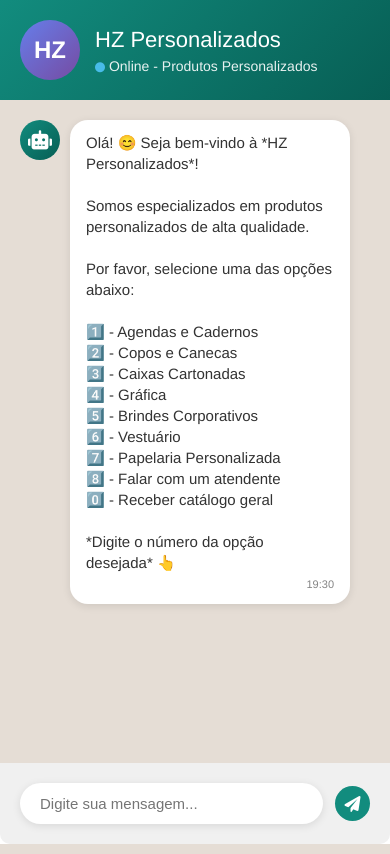
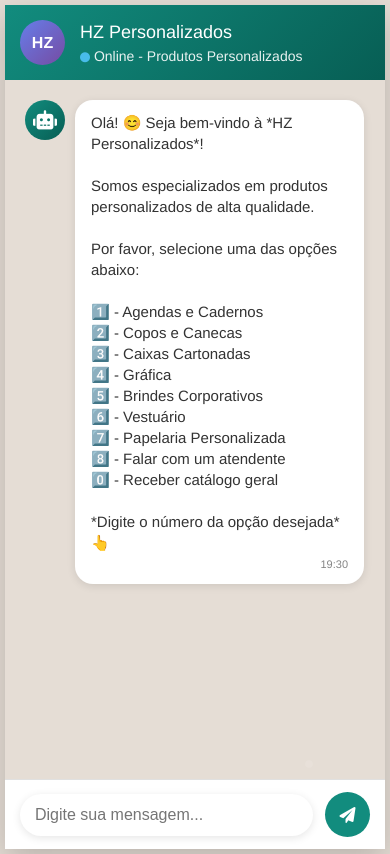
Before and after one commit to marcelloheck-arch/hz-demo, a plain HTML site: page index.html in a window 390 px wide. Drawn offline with Linux system fonts and the light colour scheme.

Commit message:
🔧 Mobile fixes: input positioning, link overflow, viewport adjustments

```diff
--- a/index.html
+++ b/index.html
@@ -18,28 +18,31 @@
             background: #e5ddd5;
             margin: 0;
             padding: 0;
-            height: 100vh;
-            overflow: hidden;
+            min-height: 100vh;
+            overflow-x: hidden;
         }
 
         .whatsapp-container {
             display: flex;
-            height: 100vh;
+            min-height: 100vh;
             background: #e5ddd5;
             justify-content: center;
             align-items: center;
+            padding: 10px;
         }
 
         /* MAIN CHAT CONTAINER - SEM SIDEBAR */
         .chat-container {
             width: 100%;
             max-width: 800px;
-            height: 90vh;
+            height: 100vh;
+            max-height: calc(100vh - 20px);
             background: white;
             border-radius: 10px;
             box-shadow: 0 10px 30px rgba(0, 0, 0, 0.2);
             display: flex;
             flex-direction: column;
+            overflow: hidden;
         }
 
         .chat-header {
@@ -292,6 +295,93 @@
             border-radius: 12px;
             font-size: 0.9em;
             margin-left: 8px;
+        }
+
+        /* MEDIA QUERIES PARA MOBILE */
+        @media (max-width: 768px) {
+            .whatsapp-container {
+                padding: 5px;
+                align-items: stretch;
+            }
+
+            .chat-container {
+                height: 100vh;
+                max-height: 100vh;
+                border-radius: 0;
+                margin: 0;
+            }
+
+            .chat-header {
+                border-radius: 0;
+                padding: 15px;
+            }
+
+            .company-logo {
+                width: 45px;
+                height: 45px;
+                font-size: 16px;
+            }
+
+            .company-info h2 {
+                font-size: 18px;
+            }
+
+            .input-area {
+                padding: 15px;
+                position: sticky;
+                bottom: 0;
+                background: white;
+                border-top: 1px solid #e0e0e0;
+            }
+
+            .messages-area {
+                padding-bottom: 10px;
+            }
+        }
+
+        @media (max-width: 480px) {
+            body {
+                overflow: hidden;
+            }
+
+            .chat-container {
+                height: 100vh;
+                max-height: 100vh;
+            }
+
+            .input-area {
+                padding: 12px 15px;
+                min-height: 60px;
+            }
+
+            .message-input {
+                padding: 12px 15px;
+                font-size: 16px; /* Evita zoom no iOS */
+            }
+
+            .send-button {
+                width: 45px;
+                height: 45px;
+                min-width: 45px;
+                min-height: 45px;
+            }
+
+            .message-content {
+                max-width: 85%;
+                font-size: 15px;
+                word-break: break-word;
+            }
+
+            /* Correção para links longos */
+            .message-content a {
+                word-break: break-all;
+                display: block;
+                margin: 5px 0;
+                padding: 8px;
+                background: rgba(18, 140, 126, 0.1);
+                border-radius: 8px;
+                text-align: center;
+            }
         }
     </style>
 </head>
@@ -590,7 +680,9 @@
                 response: `Um de nossos atendentes lhe responderá em breve.
 
 Enquanto aguarda visite nosso instagram ou nosso site
-<a href="https://www.instagram.com/hzpersonalizados/" target="_blank">https://www.instagram.com/hzpersonalizados/</a>
+
+<a href="https://www.instagram.com/hzpersonalizados/" target="_blank">Instagram HZ Personalizados</a>
+
 <a href="https://www.hzpersonalizados.com.br" target="_blank">www.hzpersonalizados.com.br</a>`
             },
             "0": {
@@ -742,7 +834,9 @@
                             addMessage(`Um de nossos atendentes lhe responderá em breve.
 
 Enquanto aguarda visite nosso instagram ou nosso site
-<a href="https://www.instagram.com/hzpersonalizados/" target="_blank">https://www.instagram.com/hzpersonalizados/</a>
+
+<a href="https://www.instagram.com/hzpersonalizados/" target="_blank">Instagram HZ Personalizados</a>
+
 <a href="https://www.hzpersonalizados.com.br" target="_blank">www.hzpersonalizados.com.br</a>`);
                             currentSubmenu = null;
                             return;
```
